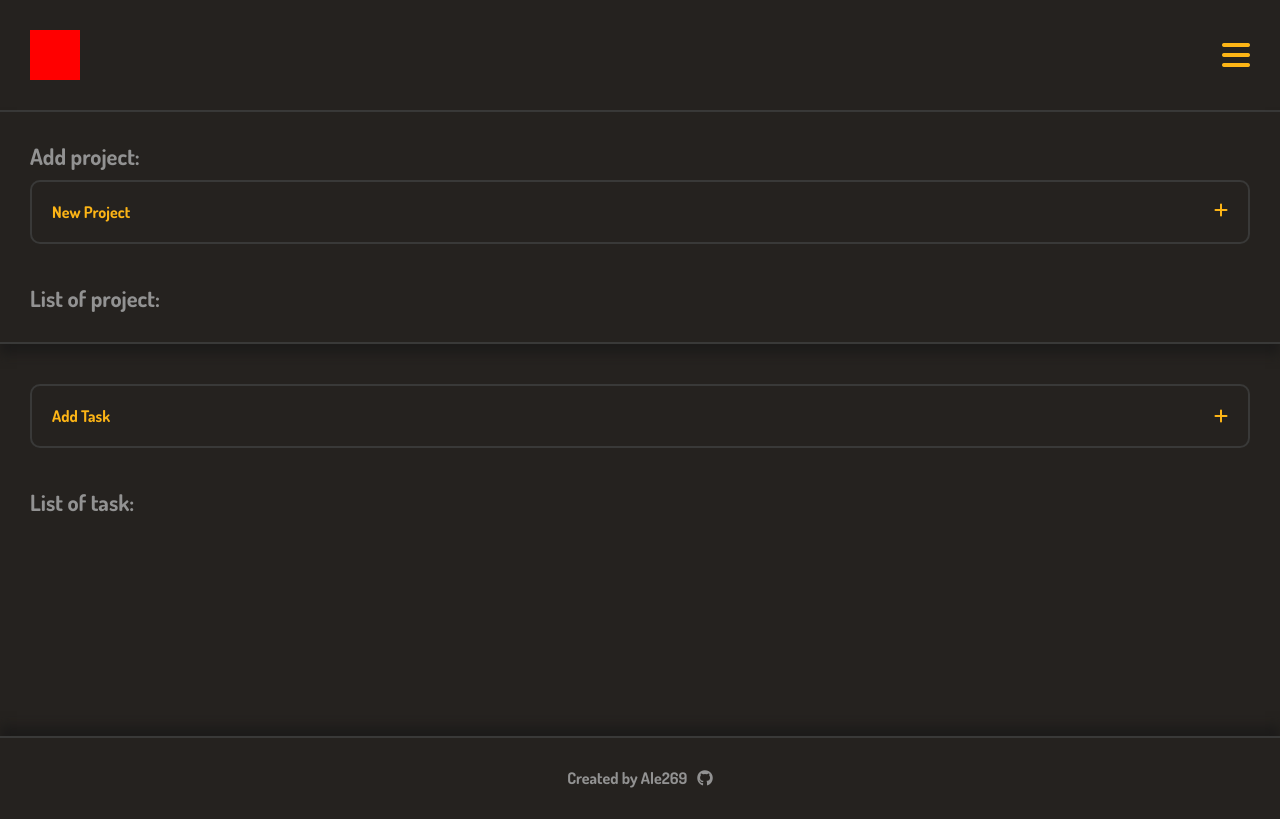
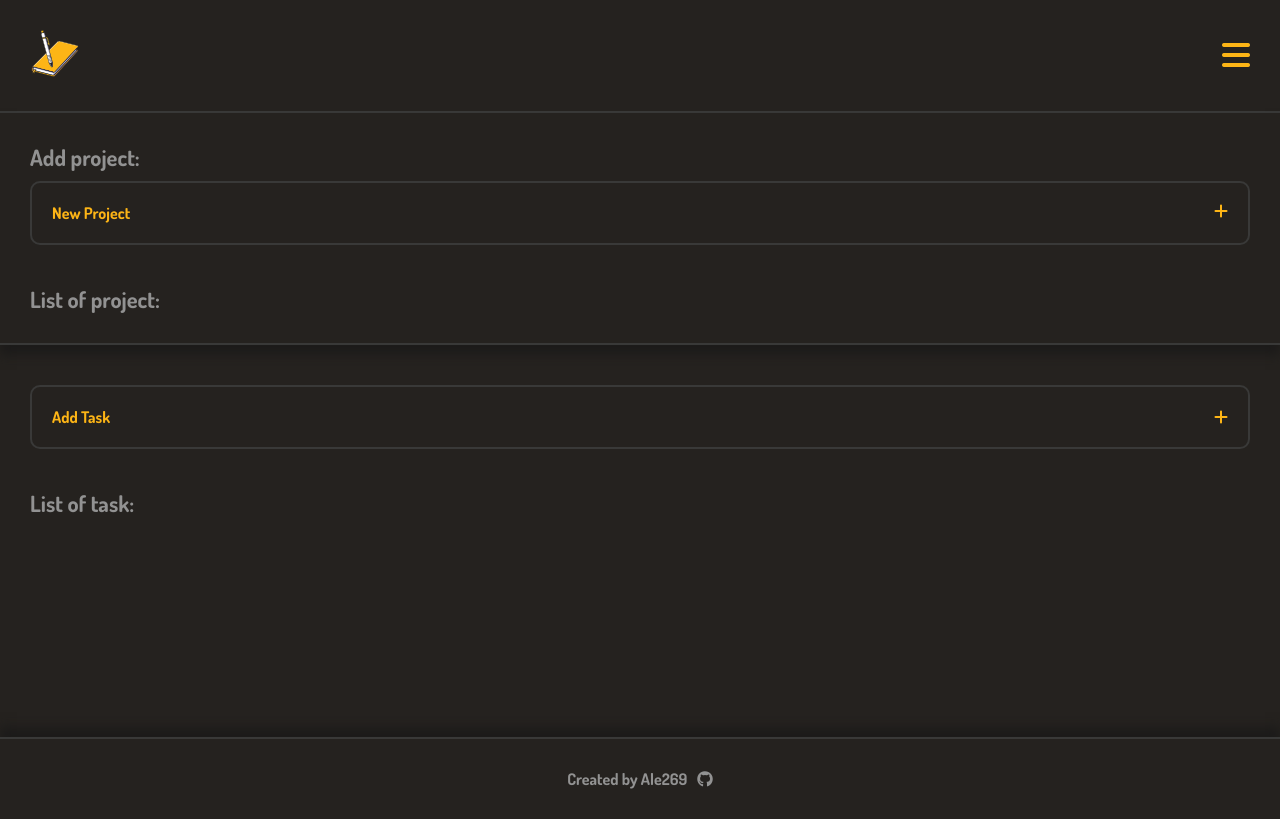
Before and after one commit to Ale269/To-do-list, a plain HTML site: page index.html in a window 1280 px wide. Drawn offline with Linux system fonts and the light colour scheme.

Commit message:
Finish syling and add favicon

```diff
--- a/index.html
+++ b/index.html
@@ -11,12 +11,16 @@
 
     <script src="https://kit.fontawesome.com/2ef2a7fb14.js" crossorigin="anonymous"></script>
 
+    <link rel="icon" type="image/x-icon" href="./img/favicon.svg">
+
     <title>To do list || The odin project</title>
 <script defer src="bundle.js"></script></head>
 <body>
     <header>
         <div class="logo">
-            <div class="logo-placeholder" style="width: 50px; height: 50px; background-color: red;"></div>
+            <div class="logo-placeholder">
+                <img src="./img/favicon.svg" alt="logo" style="width: 50px;">
+            </div>
         </div>
         <div class="nav-button">
             <i class="menu-nav-btn fa-solid fa-bars nav-active"></i>
```
Also changed, not shown: img/favicon.svg (renamed from favicon.svg).
